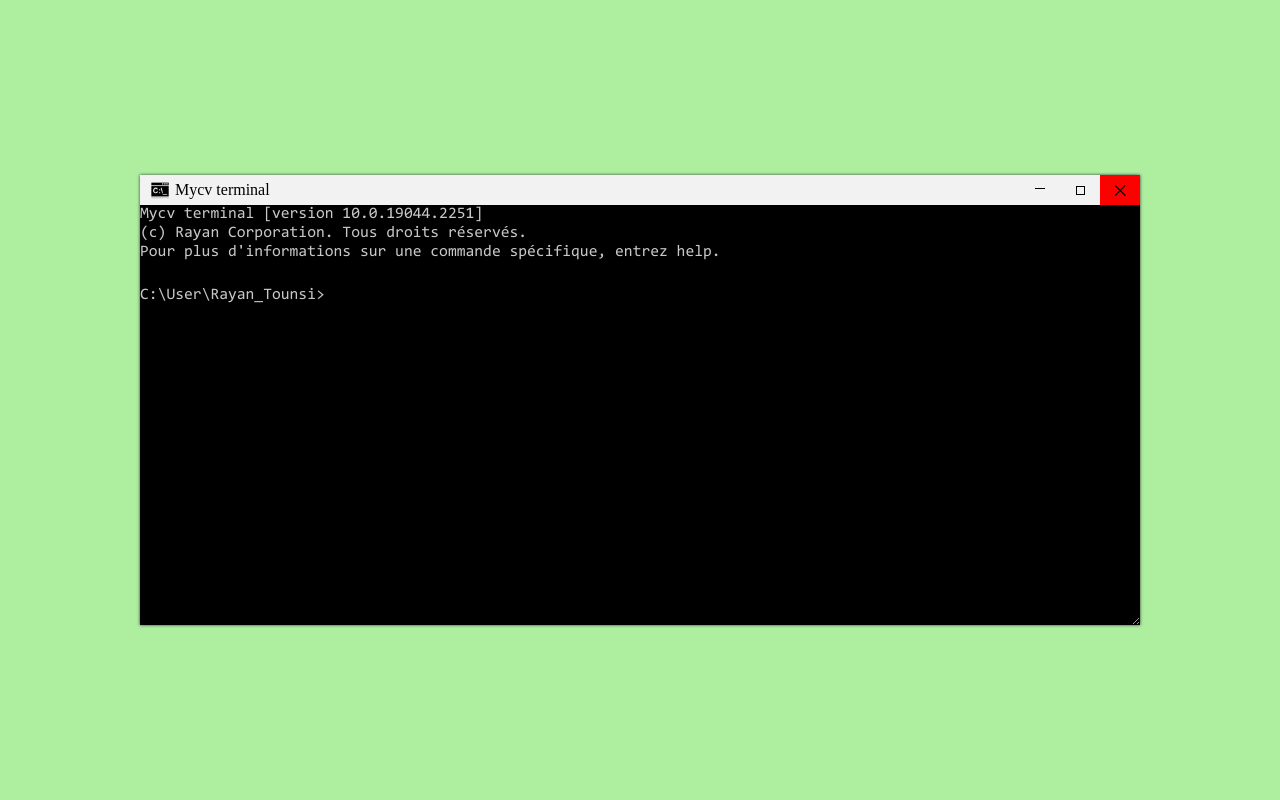
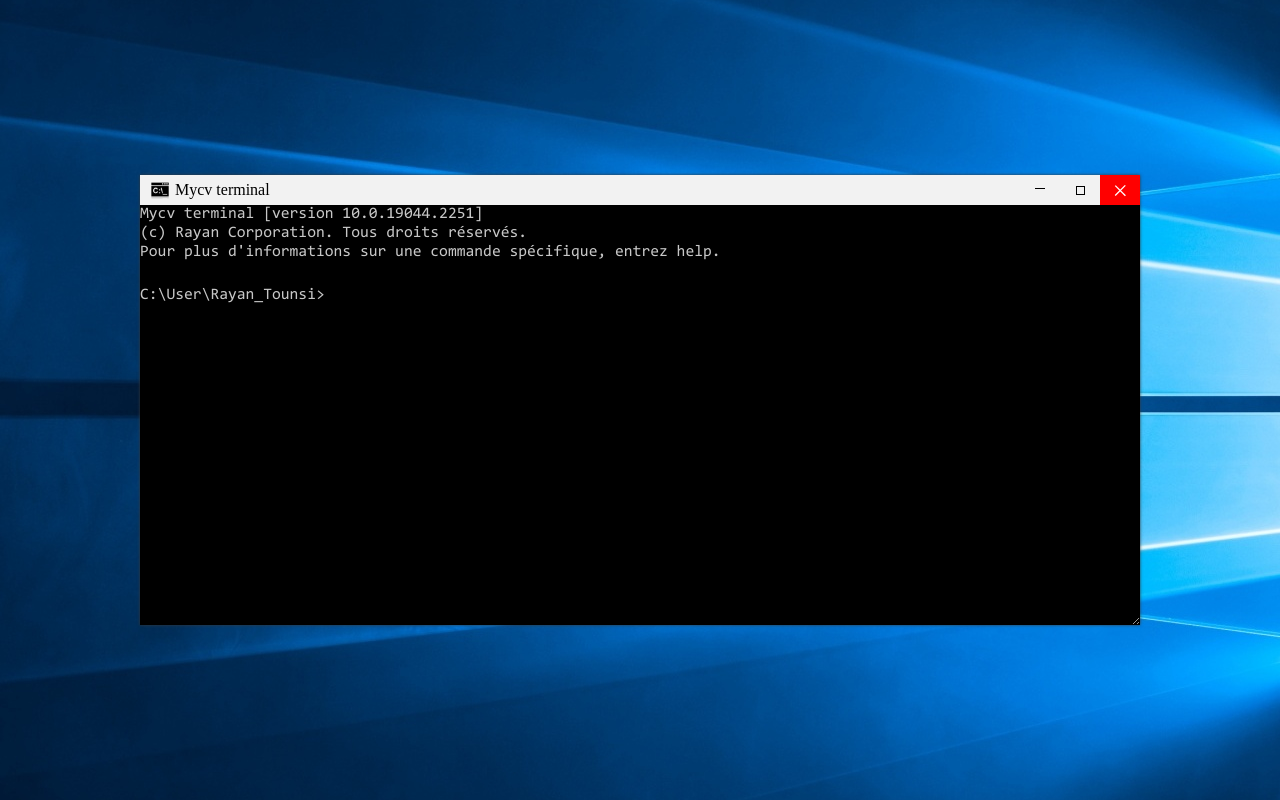
Before and after one commit to Xdev22/Cv_terminal, a website with bundled scripts: page index.html in a window 1280 px wide. In both pictures the pointer is over the element 1120 px from the left and 190 px from the top of the page. Built offline with nearby package versions, Linux system fonts and the light colour scheme.

Commit message:
css updated

```diff
--- a/index.css
+++ b/index.css
@@ -12,7 +12,8 @@ body {
   margin: 0;
   height: min(100vh);
   width: min(100vw);
-  background: #9cec8ad1;
+  /* background: #9cec8ad1; */
+  background: no-repeat center url("./fd1.jpg");
 }
 
 .terminal {
@@ -85,6 +86,13 @@ body {
 
 .content-cross:hover {
   background-color: red;
+}
+
+.content-cross:hover .close::before {
+  background-color: white;
+}
+.content-cross:hover .close::after {
+  background-color: white;
 }
 
 .aggrandir {
--- a/index.js
+++ b/index.js
@@ -3,6 +3,7 @@ const Commands = data;
 
 //VARIABLES
 let terminalContent = document.querySelector(".terminal_content");
+let terminal = document.querySelector(".terminal");
 
 // ID GENERATOR FOR INPUTS
 function getRandomInt() {
```
Also changed, not shown: fd1.jpg (added).
